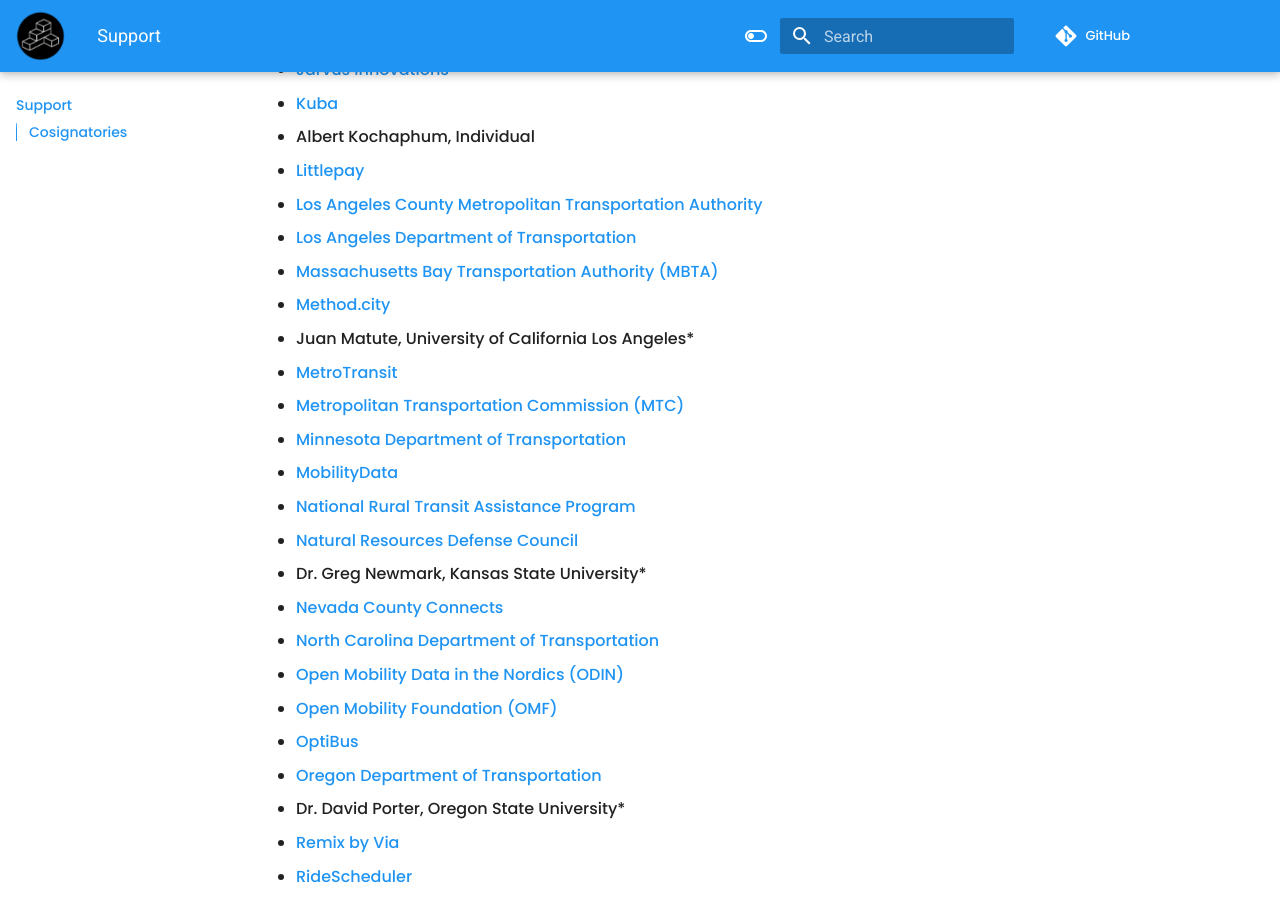
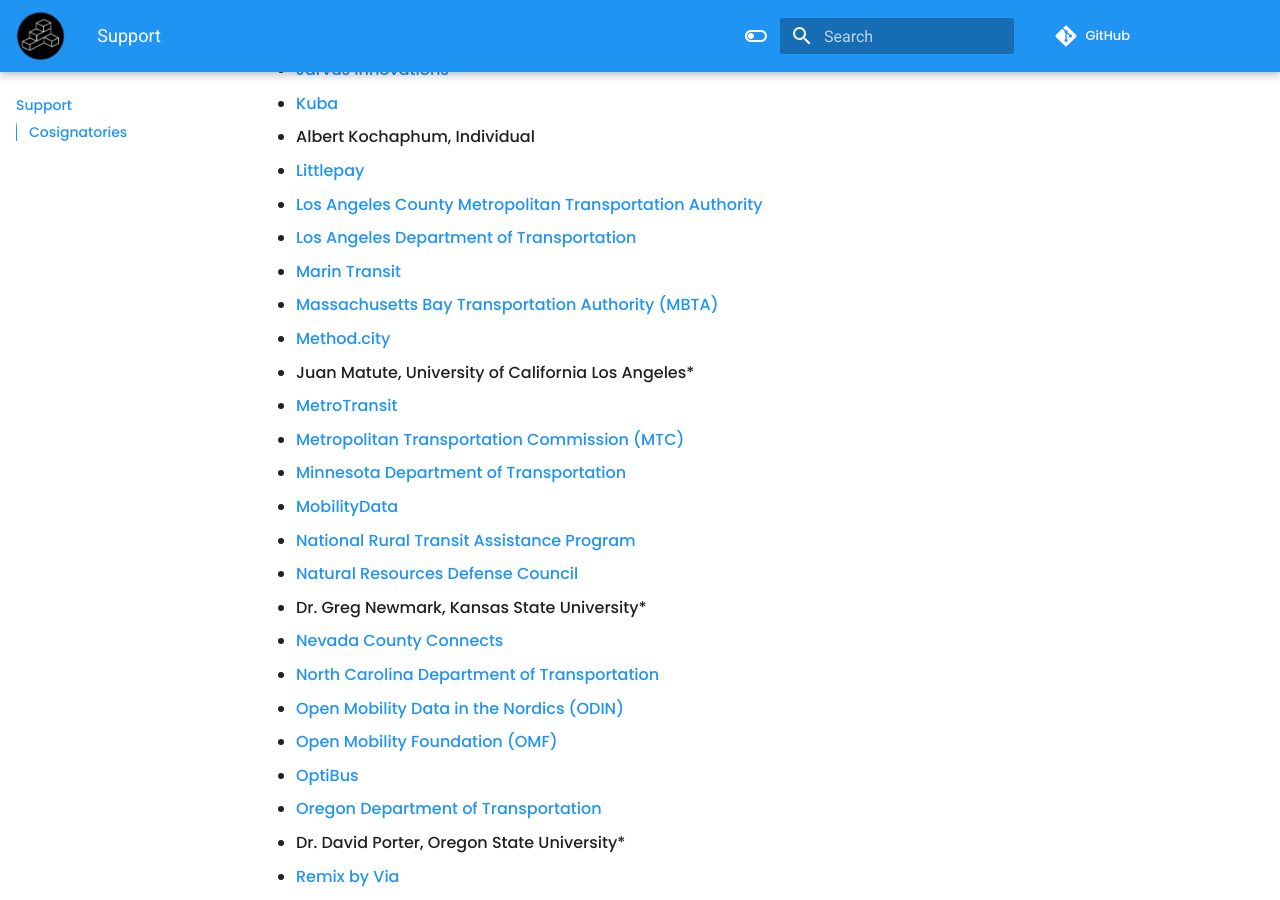
Before and after one commit to interoperable-mobility/principles, an MkDocs documentation site: the page built from docs/support.md, in a window 1280 px wide and 900 px high, scrolled down 1481 px. Built offline with MkDocs 1.6.1 and Material for MkDocs 9.7.7, drawn with Linux system fonts in a browser that asks for light colours; nearby versions of some CDN libraries; comment, search, counter and statistics services are not loaded.

Commit message:
Update support.md with Marin Transit

```diff
--- a/docs/support.md
+++ b/docs/support.md
@@ -42,6 +42,7 @@
 - [Littlepay](https://littlepay.com/)
 - [Los Angeles County Metropolitan Transportation Authority](https://www.metro.net/)
 - [Los Angeles Department of Transportation](https://ladot.lacity.org/)
+- [Marin Transit](https://marintransit.org/)
 - [Massachusetts Bay Transportation Authority (MBTA)](https://www.mbta.com/)
 - [Method.city](https://method.city/)
 - Juan Matute, University of California Los Angeles\*
```
